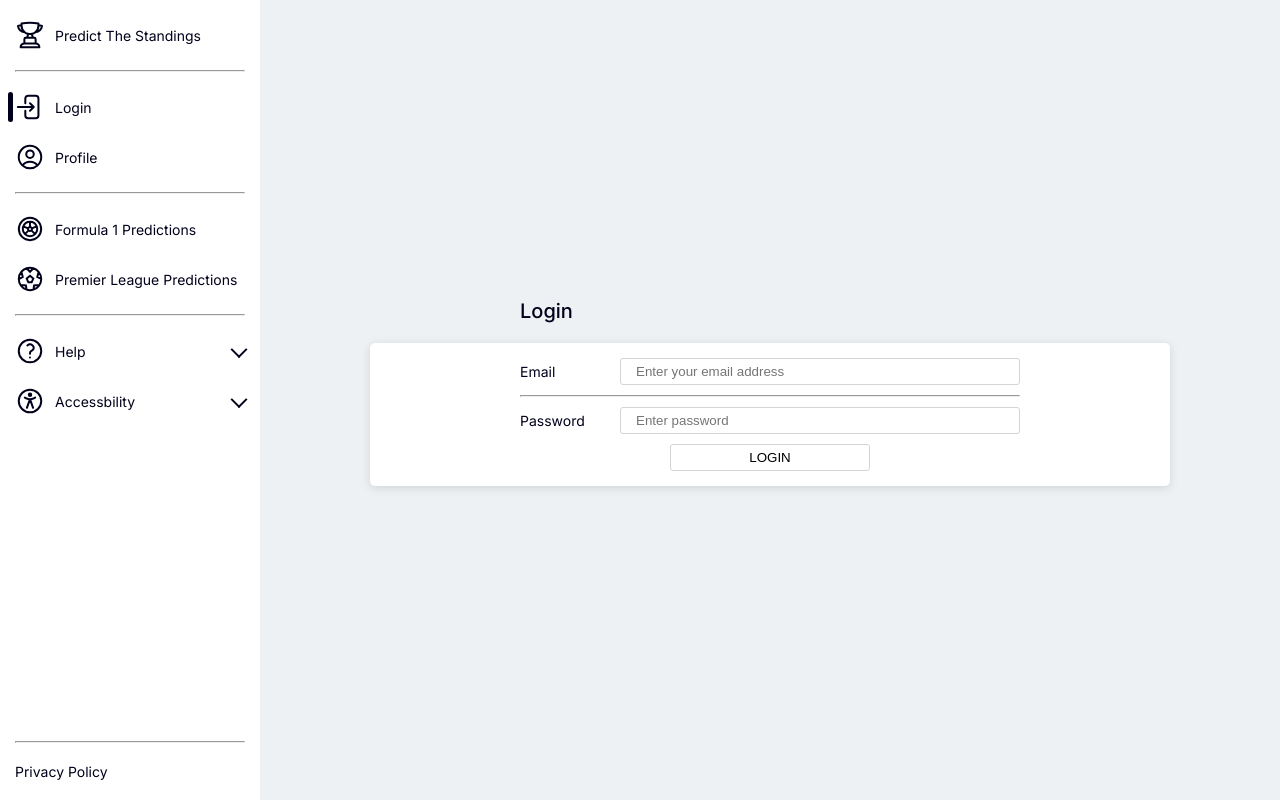
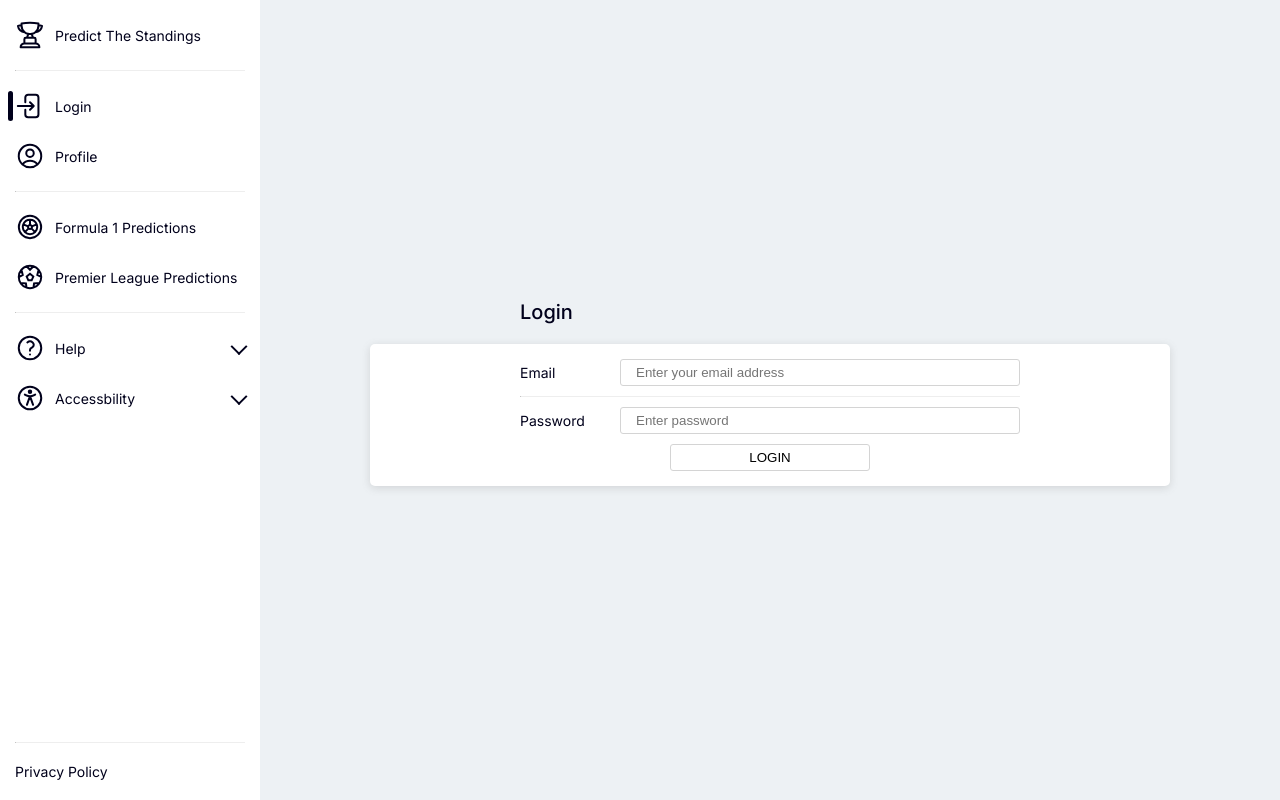
Before and after one commit to davidwillprice/predict-the-standings, a Next.js app: page /login in a window 1280 px wide. Built offline with nearby package versions, Linux system fonts and the light colour scheme.

Commit message:
Minor UI improvements
- Style <hr/>
- Make buttons appear clickable

```diff
--- a/src/app/ui/styles/button.module.scss
+++ b/src/app/ui/styles/button.module.scss
@@ -7,6 +7,7 @@
   border-radius: 3px;
   text-transform: uppercase;
   min-width: 200px;
+  cursor: pointer;
 }
 @media (max-width: $mobile-menu-breakpoint) {
   .button {
--- a/src/app/ui/styles/globals.scss
+++ b/src/app/ui/styles/globals.scss
@@ -27,3 +27,8 @@ a {
   color: inherit;
   text-decoration: none;
 }
+
+hr {
+  border-top: 0px solid $tertiary-color;
+  color: $tertiary-color;
+}
```
